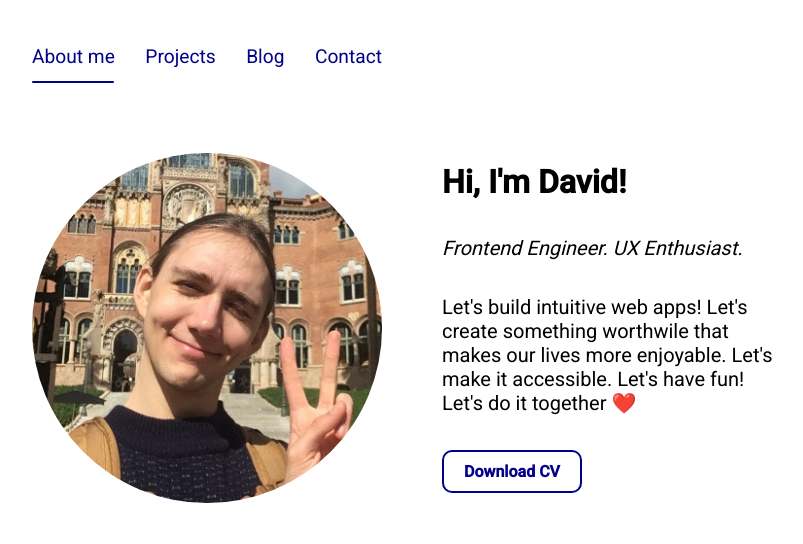
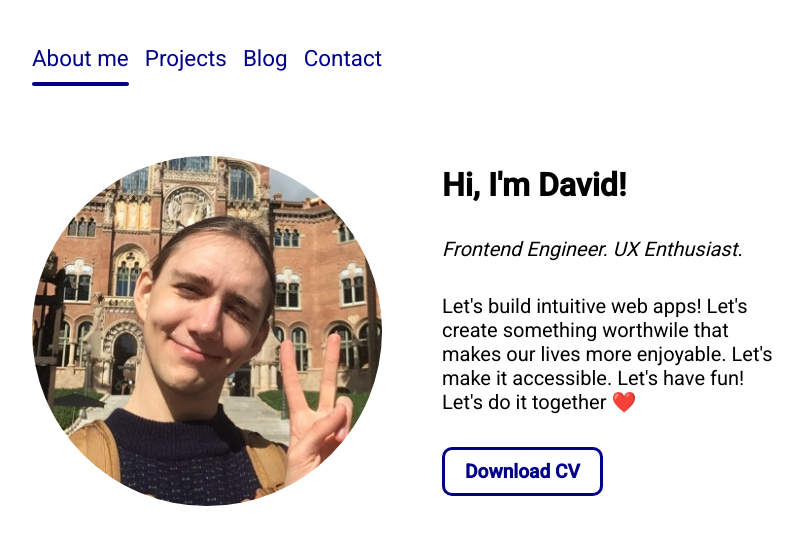
Before and after one commit to david-aurel/personal-website, a Gatsby site: page /about in a window 1280 px wide. Shown: the whole page, without its empty margins (228-1031 px from the left). Built offline with nearby package versions, Linux system fonts and the light colour scheme; Gatsby itself is replaced by a stand-in of ours.

Commit message:
updating buttons, font-sizes and borders

```diff
--- a/src/components/about.js
+++ b/src/components/about.js
@@ -21,12 +21,11 @@ const About = () => {
                     accessible. Let's have fun!
                     <span>Let's do it together ❤️</span>
                 </h2>
-                <a
-                    href="https://drive.google.com/open?id=1ymfV901wk0riGHlriq9fKTj8xbcojZbc"
-                    className="button"
-                >
-                    Download CV
-                </a>
+                <button className="button">
+                    <a href="https://drive.google.com/open?id=1ymfV901wk0riGHlriq9fKTj8xbcojZbc">
+                        Download CV
+                    </a>
+                </button>
             </div>
         </div>
     )
--- a/src/components/contact.js
+++ b/src/components/contact.js
@@ -105,6 +105,7 @@ const Contact = () => {
                     }}
                     rows="1"
                 ></textarea>
+
                 <button
                     className="button"
                     onClick={e => {
@@ -116,8 +117,8 @@ const Contact = () => {
                     {success ? 'Reset' : 'Send'}
                 </button>
             </form>
+            <p>Or, find me here:</p>
             <div className="socialmedia-wrapper">
-                <div className="socialmedia-card-wrapper">
                 <a
                     href="https://linkedin.com/in/daviddurlan"
                     target="_blank"
@@ -138,7 +139,6 @@ const Contact = () => {
                 </a>
             </div>
         </div>
-        </div>
     )
 }
 
--- a/src/components/image.js
+++ b/src/components/image.js
@@ -38,6 +38,7 @@ const Image = ({ filename, alt }) => {
         return n.node.relativePath.includes(filename)
     })
     if (!image) {
+        console.log('image not found')
         return null
     } else {
         return <Img fluid={image.node.childImageSharp.fluid} alt={alt} />
--- a/src/layouts/nav.js
+++ b/src/layouts/nav.js
@@ -37,6 +37,7 @@ const Nav = ({ initSlider }) => {
 
     return (
         <nav className={hamburgerState ? 'expand' : ''}>
+            <div className="burger-wrapper">
                 <button
                     className={`hamburger ${hamburgerState ? 'active' : ''}`}
                     onClick={() => {
@@ -49,6 +50,7 @@ const Nav = ({ initSlider }) => {
                     <span></span>
                     <span></span>
                 </button>
+            </div>
             <div className="navItems">
                 <div className={`slider ${sliderState}`} />
                 {navItems}
--- a/src/styles/global.css
+++ b/src/styles/global.css
@@ -11,9 +11,10 @@
     --mainColor: #020289;
     --grey: #595959;
     --lightgrey: #949494;
-    --hamburgerItemsSize: 1.5rem;
-    --navItemsSize: 1.2rem;
+    --hamburgerItemsSize: 2rem;
+    --navItemsSize: 1.4rem;
     --borderRadius: 10px;
+    --border: 3px solid var(--mainColor);
 }
 
 body {
@@ -53,11 +54,11 @@ p {
 
 /* general button */
 .button {
-    background: white;
-    border: 2px solid var(--mainColor);
+    background: var(--mainColor);
+    border: 3px solid var(--mainColor);
     border-radius: var(--borderRadius);
-    color: var(--mainColor);
-    font-size: 1rem;
+    color: white;
+    font-size: 1.2rem;
     font-weight: bold;
     margin-top: var(--formMargin);
     cursor: pointer;
@@ -65,9 +66,34 @@ p {
     transition: background 200ms, color 200ms;
     text-decoration: none;
 }
+.button a {
+    text-decoration: none;
+    color: white;
+}
 .button:hover {
-    color: white;
-    background: var(--mainColor);
+    color: var(--mainColor);
+    background: white;
+}
+.button:hover a {
+    color: var(--mainColor);
+}
+
+/* inverse button colors for desktop */
+@media (min-width: 500px) {
+    .button {
+        background: white;
+        color: var(--mainColor);
+    }
+    .button a {
+        color: var(--mainColor);
+    }
+    .button:hover {
+        color: white;
+        background: var(--mainColor);
+    }
+    .button:hover a {
+        color: white;
+    }
 }
 
 /* nav styles for mobile */
@@ -75,7 +101,7 @@ nav {
     position: relative;
     height: 50px;
     transition: height 300ms;
-    margin: 20px 0 10px 0;
+    margin: 30px 0 10px 0;
 }
 .navItems {
     display: flex;
@@ -94,30 +120,25 @@ nav a {
     margin: 15px 0;
     transition: opacity 300ms, visibility 0s 300ms;
 }
-/* .hamburger {
+
+.burger-wrapper {
+    /* width is always height* 0.67 */
+    width: 50px;
+    height: 33.5px;
+    text-align: center;
     position: absolute;
-    top: 0;
     right: 0;
-    width: 50px;
-    height: 30px;
-    background: url('../../public/icons/hamburger.svg') center / contain
-        no-repeat;
-    border: none;
 }
-.hamburger.active {
-    background: url('../../public/icons/exit.svg') center / contain no-repeat;
-} */
+
 .hamburger {
-    /* width is always height*2 */
-    height: 25px;
-    width: 50px;
+    height: 100%;
+    width: 100%;
     padding: 0;
     border: 0;
     cursor: pointer;
-    position: absolute;
-    top: 0;
-    right: 0;
-    background: none;
+    position: relative;
+    transition: 200ms;
+    background: transparent;
 }
 
 .hamburger span {
@@ -127,7 +148,7 @@ nav a {
     height: 20%;
     background: #020289;
     position: absolute;
-    transition: 200ms ease-in-out;
+    transition: 200ms;
     transform: rotate(0deg);
     border-radius: 50px;
 }
@@ -142,13 +163,21 @@ nav a {
     left: 0;
 }
 
-.active.hamburger span:nth-child(1) {
-    transform: rotate(34deg);
-    right: 4%;
+.hamburger.active {
+    width: 67%;
+    /*   background: green; */
 }
-.active.hamburger span:nth-child(2) {
-    transform: rotate(-34deg);
-    left: 21%;
+.hamburger.active span {
+    width: 121%;
+}
+
+.hamburger.active span:nth-child(1) {
+    transform: rotate(45deg);
+    right: -35%;
+}
+.hamburger.active span:nth-child(2) {
+    transform: rotate(-45deg);
+    left: 14%;
 }
 
 nav.expand {
@@ -201,26 +230,26 @@ nav.expand .navItems {
         display: inline-block;
         position: absolute;
         bottom: 0;
-        height: 2px;
+        height: 4px;
         background: var(--mainColor);
         transition: 300ms;
-        border-radius: var(--borderRadius);
+        border-radius: 20px;
     }
     .slider-about {
-        width: 23.4%;
+        width: 27.8%;
         margin-left: 0;
     }
     .slider-projects {
-        width: 21%;
+        width: 24%;
         margin-left: 32%;
     }
     .slider-blog {
-        width: 10%;
-        margin-left: 61.9%;
+        width: 12.5%;
+        margin-left: 60.5%;
     }
     .slider-contact {
-        width: 18.9%;
-        margin-left: 81.3%;
+        width: 22%;
+        margin-left: 78%;
     }
 }
 
@@ -277,14 +306,15 @@ nav.expand .navItems {
         padding: 10px 0;
         min-width: 250px;
         max-width: 350px;
+        align-items: flex-start;
     }
     .about p:last-of-type {
         line-height: 2rem;
     }
     .about .button {
+        width: auto;
         display: inline-block;
         margin-top: 0;
-        width: 140px;
     }
 }
 
@@ -295,8 +325,8 @@ nav.expand .navItems {
     flex-direction: column;
     text-decoration: none;
     color: black;
-    border-bottom: 1px solid var(--lightgrey);
-    margin-bottom: 20px;
+    border-bottom: var(--border);
+    margin-bottom: 40px;
     padding-bottom: 20px;
 }
 .projectsNav .gatsby-image-wrapper {
@@ -312,12 +342,19 @@ nav.expand .navItems {
 .blogNav h2 {
     margin-bottom: 10px;
 }
+.thumbnail-text p {
+    margin-bottom: 20px;
+}
 
 /* projects desktop media query */
 @media (min-width: 500px) {
     .projectsNav a {
         flex-direction: row;
-        border-bottom: 1px solid var(--lightgrey);
+        margin-bottom: 20px;
+    }
+    .projectsNav a,
+    .blogNav a {
+        border: none;
     }
     .projectsNav .gatsby-image-wrapper {
         order: 1;
@@ -453,6 +490,16 @@ hr {
     margin-bottom: 50px;
     width: 100%;
 }
+
+.contact-inputs {
+    border-radius: var(--borderRadius);
+    overflow: hidden;
+    padding: 15px;
+    margin-bottom: 23px;
+    background-size: 250%;
+    background-position: 45% 25%;
+    background-repeat: no-repeat;
+}
 .contact .formInfo {
     margin-bottom: 20px;
 }
@@ -460,19 +507,22 @@ hr {
 .contact textarea {
     width: 100%;
     border: none;
-    border-radius: var(--borderRadius);
     font-size: 1.2rem;
     font-weight: 500;
     margin-bottom: 10px;
     padding: 10px;
-    background: lightgrey;
     color: black;
+    position: relative;
+    border: 3px solid var(--mainColor);
+    border-radius: var(--borderRadius);
+    -webkit-appearance: none;
 }
+.contact input,
+.contact textarea,
 .contact input::placeholder,
 .contact textarea::placeholder {
-    color: black;
-    font-weight: 300;
-    font-size: 1rem;
+    font-size: 1.2rem;
+    color: var(--mainColor);
 }
 
 .contact textarea {
@@ -490,21 +540,20 @@ hr {
 /* linkedin, github links */
 .socialmedia-wrapper {
     width: 100%;
-    border-top: 1px solid var(--lightgrey);
-    text-align: center;
+    display: flex;
+    flex-direction: row;
+    justify-content: space-between;
+    margin: 10px 0;
+    flex-wrap: wrap;
 }
-.socialmedia-card-wrapper {
-    display: inline-flex;
-    flex-direction: column;
-    padding: 30px 0 15px 0;
-}
+
 .socialmedia-card {
-    color: var(--grey);
-    margin: 10px 30px;
+    color: black;
     display: inline-flex;
     align-items: center;
     text-decoration: none;
     transition: transform 100ms;
+    margin: 10px 0;
 }
 .socialmedia-card:hover {
     transform: scale(1.05);
@@ -546,20 +595,8 @@ hr {
 
 /* contact desktop media query */
 @media (min-width: 500px) {
-    .contact-form {
-        max-width: 450px;
-    }
     .socialmedia-wrapper {
-        border-top: none;
         max-width: 325px;
-    }
-    .socialmedia-card-wrapper {
-        display: flex;
-        flex-direction: row;
-        justify-content: space-between;
-    }
-    .socialmedia-card {
-        margin: 0;
     }
     .contact button {
         width: 100px;
```
Lines whose indentation alone changed are shown as unchanged.
